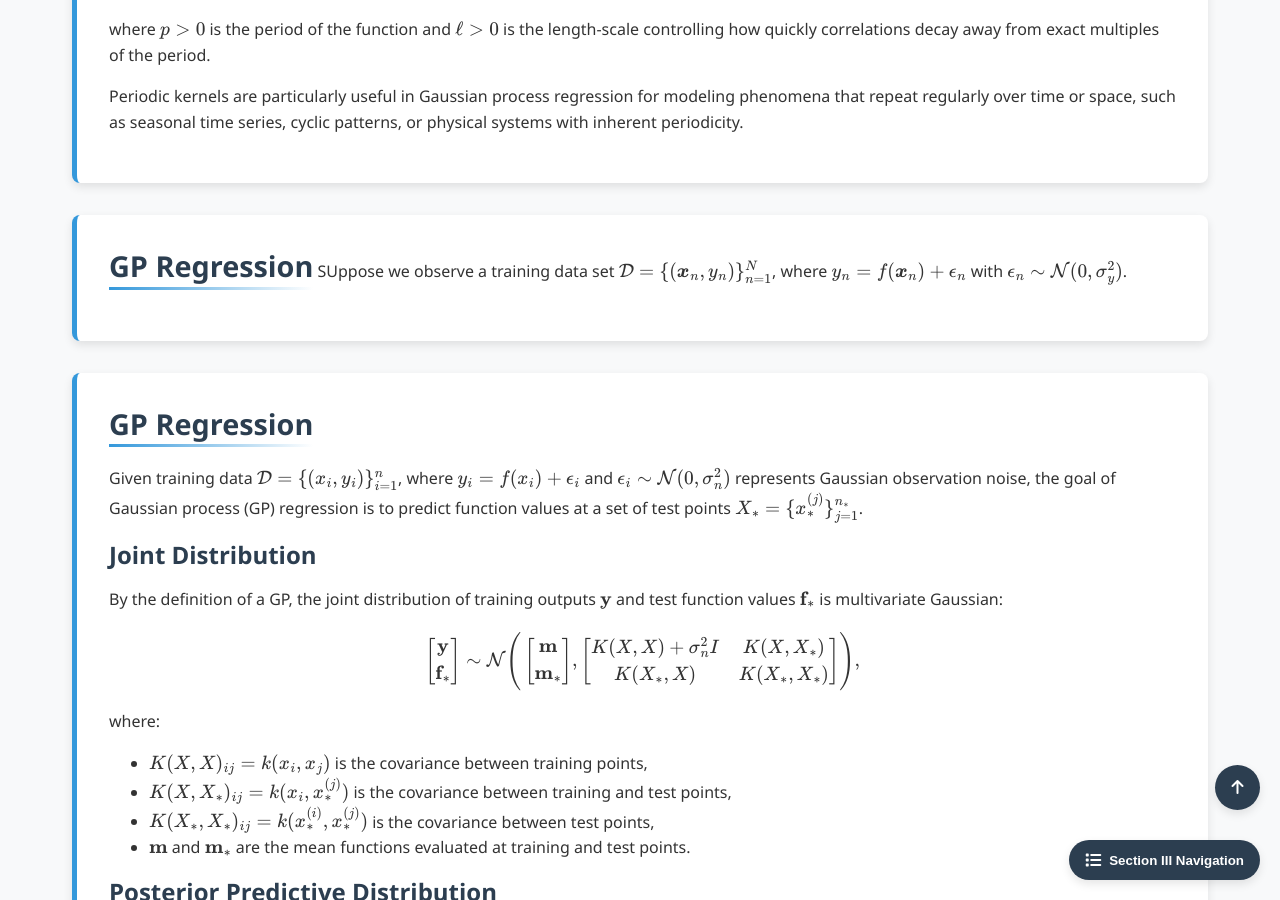
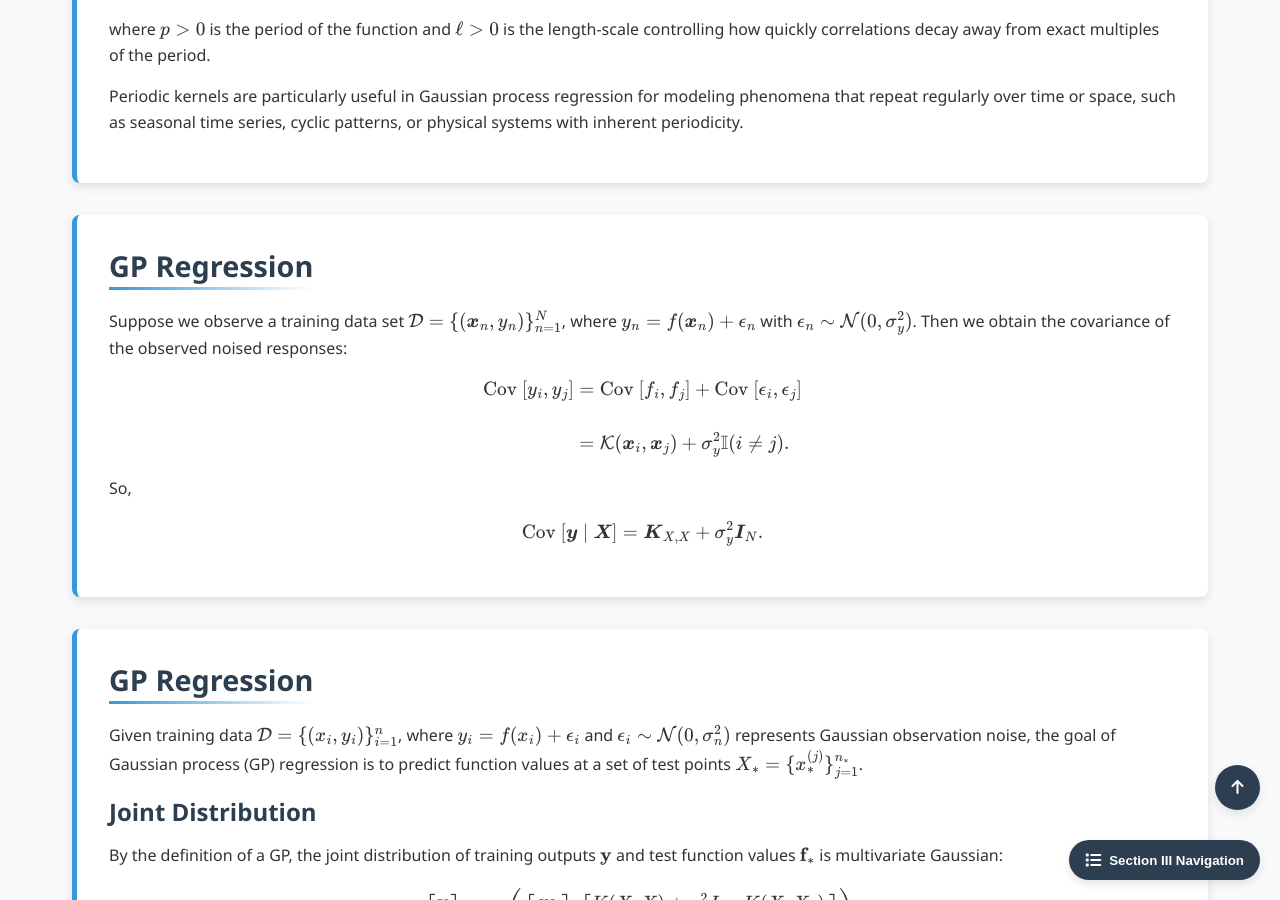
Before and after one commit to Yusukey01/yusukey01.github.io, a Jekyll site: the page built from Mathematics/Probability/gaussian_process.html, in a window 1280 px wide and 900 px high, scrolled down 3923 px. Built offline with Jekyll 4.4.1, drawn with Linux system fonts in a browser that asks for light colours.

Commit message:
added Gaussian Process, regression

```diff
--- a/Mathematics/Probability/gaussian_process.html
+++ b/Mathematics/Probability/gaussian_process.html
@@ -329,8 +329,23 @@ uses_python: false
 
              <section id="regression" class="section-content">
                 <h2>GP Regression</h2>
-                SUppose we observe a training data set \(\mathcal{D} = \{(\boldsymbol{x}_n, y_n)\}_{n=1}^N\), where
-                \(y_n = f(\boldsymbol{x}_n) + \epsilon_n\) with \(\epsilon_n \sim \mathcal{N}(0, \sigma_y^2)\).
+                <p>
+                    Suppose we observe a training data set \(\mathcal{D} = \{(\boldsymbol{x}_n, y_n)\}_{n=1}^N\), where
+                    \(y_n = f(\boldsymbol{x}_n) + \epsilon_n\) with \(\epsilon_n \sim \mathcal{N}(0, \sigma_y^2)\).
+                    Then we obtain the covariance of the observed noised responses:
+                    \[
+                    \begin{align*}
+                    \text{Cov }[y_i, y_j]
+                    &= \text{Cov }[f_i, f_j] + \text{Cov }[\epsilon_i, \epsilon_j] \\\\
+                    &= \mathcal{K}(\boldsymbol{x}_i, \boldsymbol{x}_j) + \sigma_y^2 \mathbb{I}(i \neq j).
+                    \end{align*}
+                    \]
+                    So,
+                    \[
+                     \text{Cov }[\boldsymbol{y} \mid \boldsymbol{X}] = \boldsymbol{K}_{X, X} + \sigma_y^2 \boldsymbol{I}_N.
+                    \]
+                </p>
+
              </section>
 
 
```
